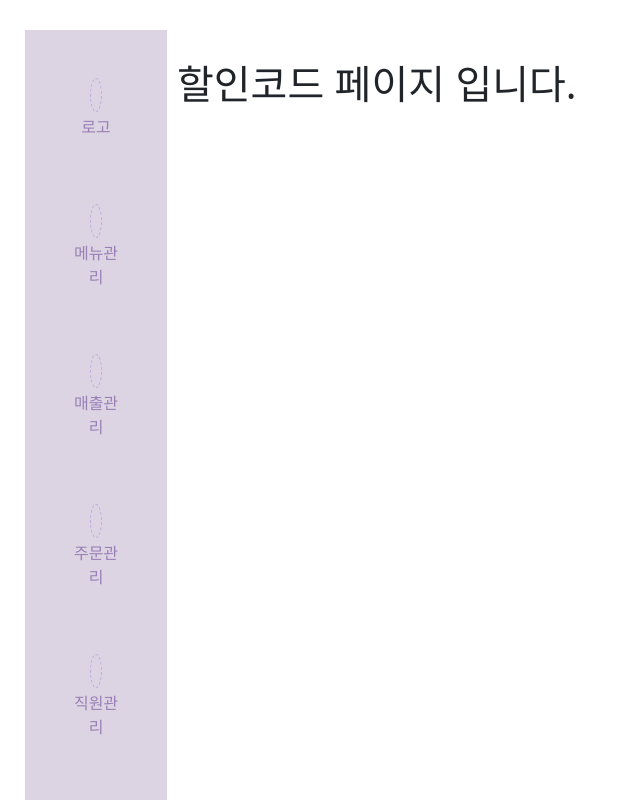
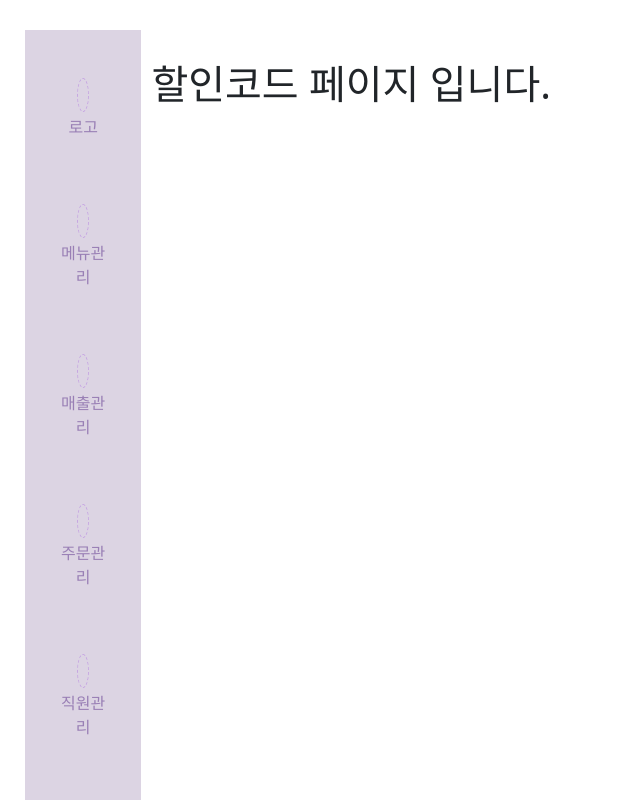
Before and after one commit to jgsjss/ding, a Vue app: page /discountcode in a window 1280 px wide. Shown: the top 800 px of the page, without its empty margins (0-640 px from the left). Built offline with nearby package versions, Linux system fonts and the light colour scheme; no server answers; some icons are missing.

Commit message:
01.13 10:35
네비css수정

```diff
--- a/src/assets/css/components/Navbar.css
+++ b/src/assets/css/components/Navbar.css
@@ -31,13 +31,13 @@
   }
   ul {list-style:none;}
   .nav_container {
-    width:15%;
+    width:13%;
     padding:30px 15px;
   }
   .nav {
     float:left;
     background:#dcd4e3;
-    padding:30px 15px;
+    padding:30px 0;
     margin:0 10px;
   }
   .nav-item {
--- a/src/view/Login.vue
+++ b/src/view/Login.vue
@@ -59,7 +59,6 @@
   </div>
 </template>
 <script>
-import $ from 'jquery';
 export default {
 }
 </script>
```
